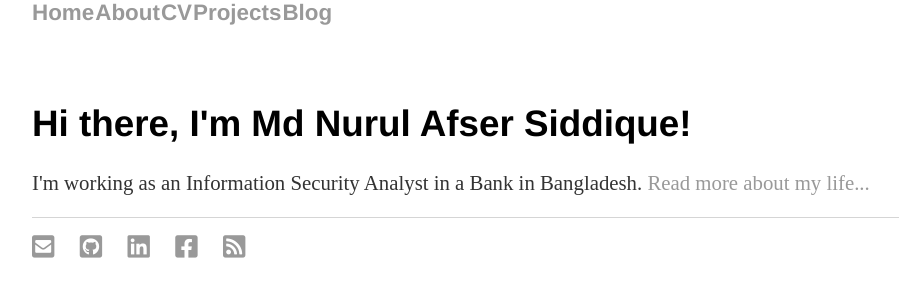
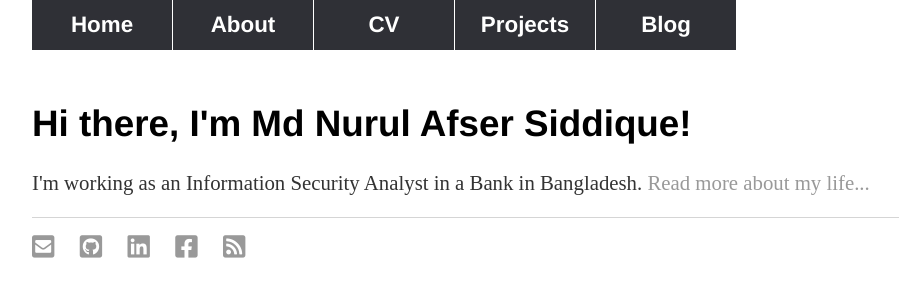
Before and after one commit to afsersid/afsersid.github.io, a Jekyll site: the page built from index.html, in a window 1280 px wide. Shown: the top 300 px of the page, without its empty margins (96-995 px from the left). Built offline with Jekyll 4.4.1, drawn with Linux system fonts in a browser that asks for light colours.

Commit message:
Update main.css

```diff
--- a/css/main.css
+++ b/css/main.css
@@ -77,3 +77,15 @@ ul.posts li {
         margin-bottom: 1px;
     }
  }
+/*Style for menu links*/
+nav li a {
+    display:block;
+    min-width:140px;
+    height: 50px;
+    text-align: center;
+    line-height: 50px;
+    font-family: "Helvetica Neue", Helvetica, Arial, sans-serif;
+    color: #fff;
+    background: #2f3036;
+    text-decoration: none;
+}
```
